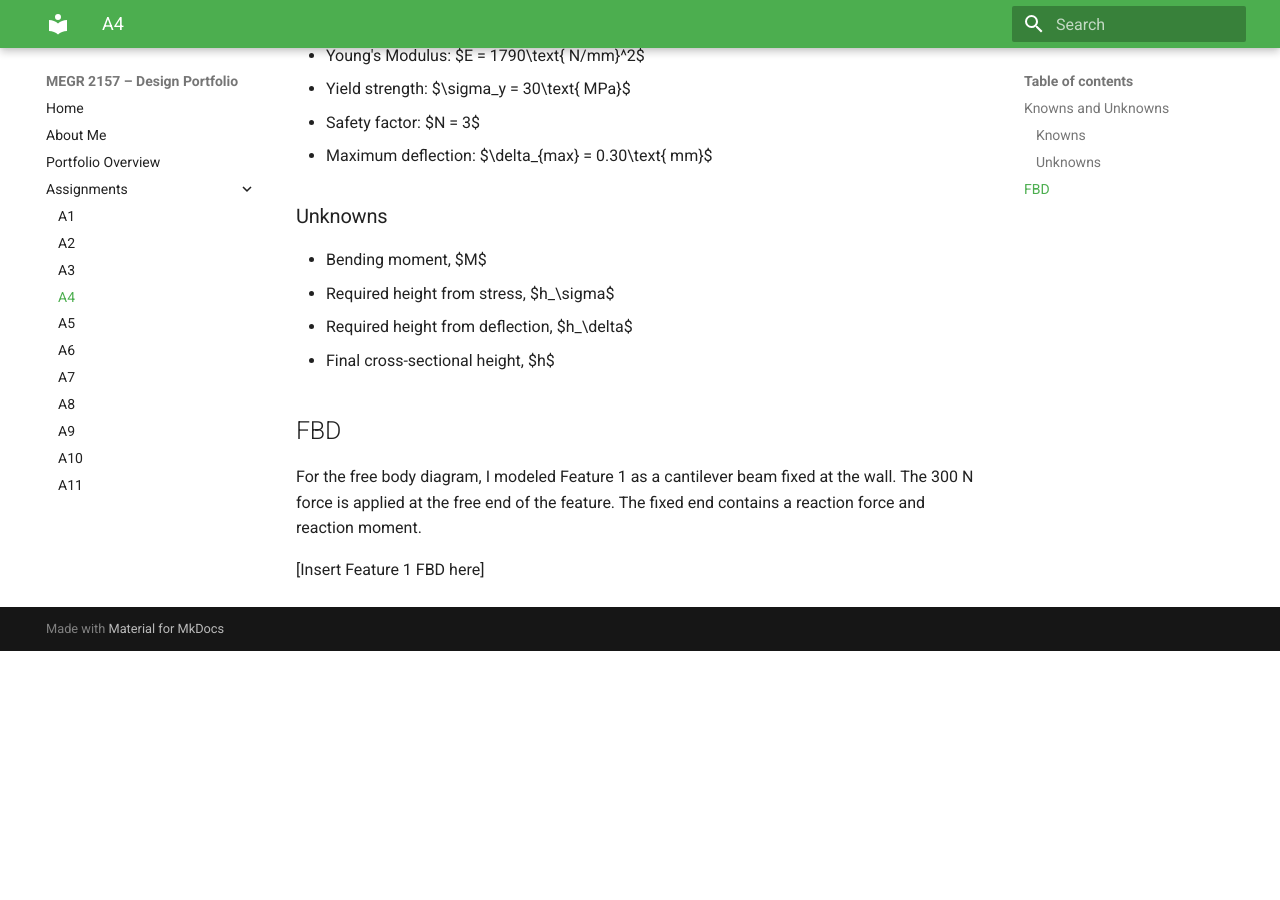
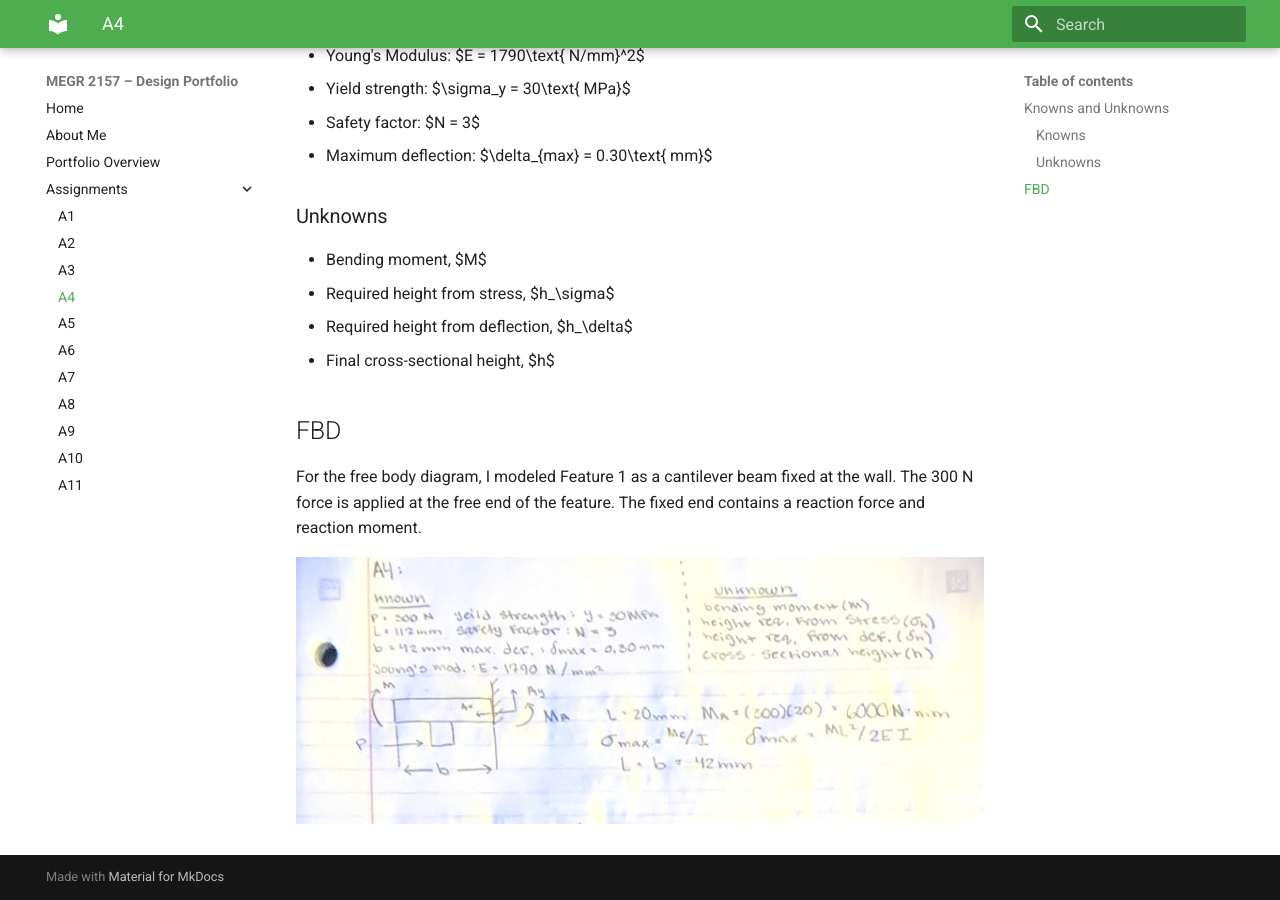
Before and after one commit to gmclean04/Mclean-MEGR-2156-Portfolio, an MkDocs documentation site: the page built from docs/assignments/A04/index.md, in a window 1280 px wide and 900 px high, scrolled down 1260 px. Built offline with MkDocs 1.6.1 and Material for MkDocs 9.7.7, drawn with Linux system fonts in a browser that asks for light colours; before the commit the page ends 1911 px from its top, so only the background shows below that.

Commit message:
Update index.md

```diff
--- a/docs/assignments/A04/index.md
+++ b/docs/assignments/A04/index.md
@@ -33,4 +33,4 @@ The first feature is the part of the mount that connects to the motor. I decided
 
 For the free body diagram, I modeled Feature 1 as a cantilever beam fixed at the wall. The 300 N force is applied at the free end of the feature. The fixed end contains a reaction force and reaction moment.
 
-[Insert Feature 1 FBD here]
+![image alt](https://github.com/gmclean04/Mclean-MEGR-2156-Portfolio/blob/20b3585e121eefba31f2bf84debc4dc610c6aa69/docs/assignments/A04/SS_3.jpg)
```
